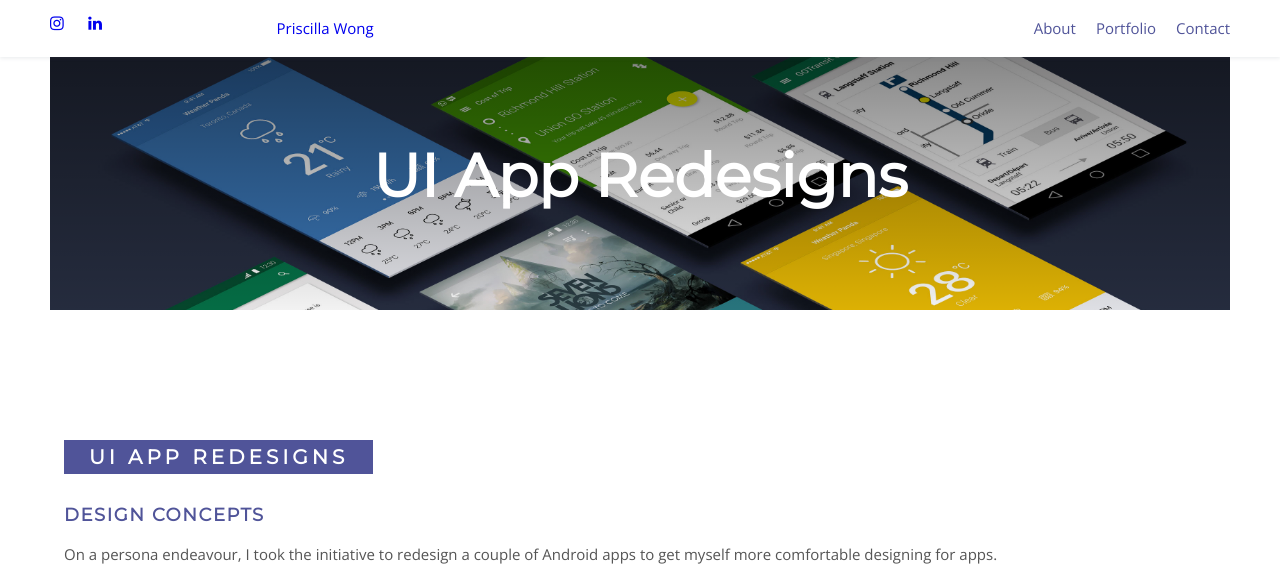
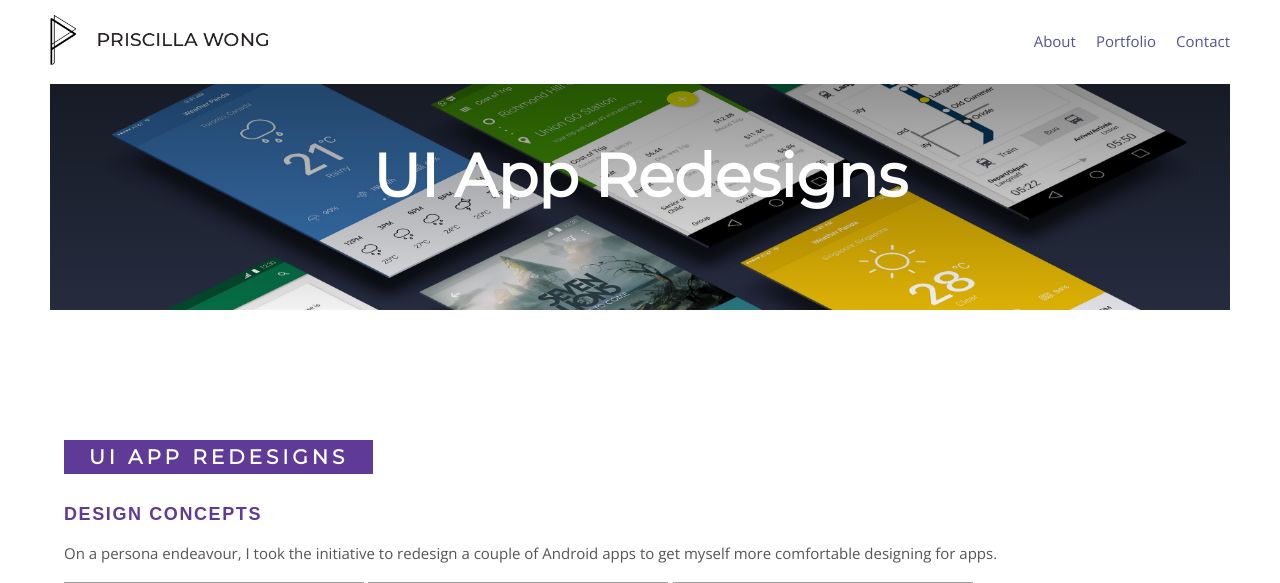
Before and after one commit to priswongys/priswongys.github.io, a PHP site: page /ui.html in a window 1280 px wide. Shown: the top 583 px of the page. Run offline with PHP 8.4, Linux system fonts and the light colour scheme; grey boxes are pictures that could not be loaded.

Commit message:
Changes
Text + logo + styling changes

```diff
--- a/index.html
+++ b/index.html
@@ -83,7 +83,7 @@
 					<div class="column">
 						<div class="job">
 							<h3>About Me</h3>
-							<p>A Toronto graduate and multidisciplinary designer with a passion for all things technology and design related. My career focus is in user interfaces and creating user experiences that people can feel more integrated with and can create an experience that is clear, concise and elegantly smart.
+							<p>A self-made multidisciplinary designer with a passion for creating user experiences that are simple, easy to understand and such that people can feel more integrated with. Currently back to school to learn best practises, expand my knowledge, and to connect and learn from fellow peers.
 							</p>
 						</div>
 
--- a/styles/styles.css
+++ b/styles/styles.css
@@ -21,7 +21,7 @@ input[type=reset],input[type=submit]{-webkit-appearance:button;cursor:pointer;}b
 	background: #fff;
 	padding: 15px 0 15px 0;
 	top:0;
-	box-shadow: 0 1px 4px 0 rgba(99,114,130,0.15);
+	/* box-shadow: 0 1px 4px 0 rgba(99,114,130,0.15); */
 }
 
 .wrapper {
@@ -142,12 +142,12 @@ h3 {
 	padding: 5px 25px;
 	letter-spacing: 0.25rem;
 	text-transform: uppercase;
-	background:#505499;
+	background:#5f3a96;
 }
 
 h4 {
-	font-family: 'Montserrat', sans-serif;
-	color: #505499;
+	font-family: 'Montserrat:500', sans-serif;
+	color: #5f3a96;
 	font-size: 1.125rem;
 	margin: 45px 0 0 auto;
 	text-transform: uppercase;
@@ -163,7 +163,7 @@ h4 {
 
 
 h5, h5 li {
-	font-family: 'Montserrat', sans-serif;
+	font-family: 'Montserrat:500', sans-serif;
 	font-size: 0.875rem;
 	line-height: 1.55rem;
 	color: #1b1b1b;
--- a/ui.html
+++ b/ui.html
@@ -7,29 +7,29 @@
 	<link rel="stylesheet" href="https://maxcdn.bootstrapcdn.com/font-awesome/4.7.0/css/font-awesome.min.css">
 	<script src="https://ajax.googleapis.com/ajax/libs/jquery/1.12.0/jquery.min.js"></script>
 
-	<title>Priscilla Wong 🙄</title>
+	<title>Priscilla Wong</title>
 			</head>
 
 			<body>
+				<header>
 					<nav id="top">
 						<div class="headwrapper flex-container nav-main">
 							<div class="socialicons">
-				<span>
-					<span class="insta"><a href="https://www.instagram.com/pwonggggg/" target="_blank"><i class="fa fa-instagram" aria-hidden="true"></i></a></span>
-					<span><a href="https://www.linkedin.com/in/priswong/" target="_blank"><i class="fa fa-linkedin" aria-hidden="true"></i></a></span>
-				</span>
+									<a href="index.html">
+										<img src="styles/logo.png" height="50">
+									</a>
 							</div>
-
-			<p><a href="index.html">Priscilla Wong</a></p>
 
 							<div class="nav-actions flex-container">
 				 				<p class="hamburger"><i class="fa fa-bars" aria-hidden="true"></i></p>
 				 					<ul class="flex-container">
 										<li><a href="index.html#about">About</a></li>
 										<li><a href="index.html#portfolioo">Portfolio</a></li>
-						<li><a href="contact.html">Contact</a></li>
+										<li><a href="index.html#contact">Contact</a></li>
 									</ul>
 								</div>
+						</div>
+					</nav>
 
 			</div>
 		</div>
```
Also changed, not shown: ttc.html (+7 -13 lines), styles/logo.png, styles/personas.jpg (added), styles/ttc-sitemap.jpg (added), styles/ttcsitemap.PNG (renamed from styles/ttc-sitemap.PNG), 1 other file. Lines whose indentation alone changed are shown as unchanged.
